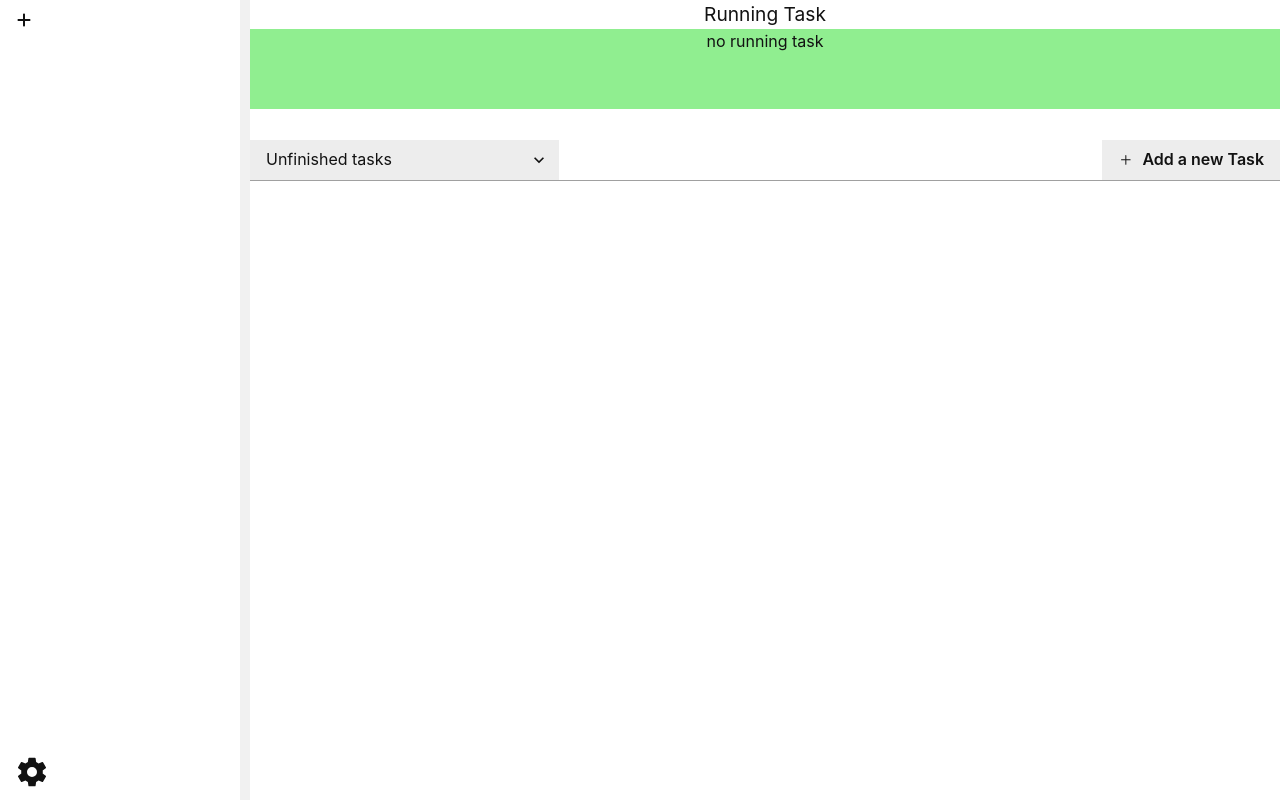
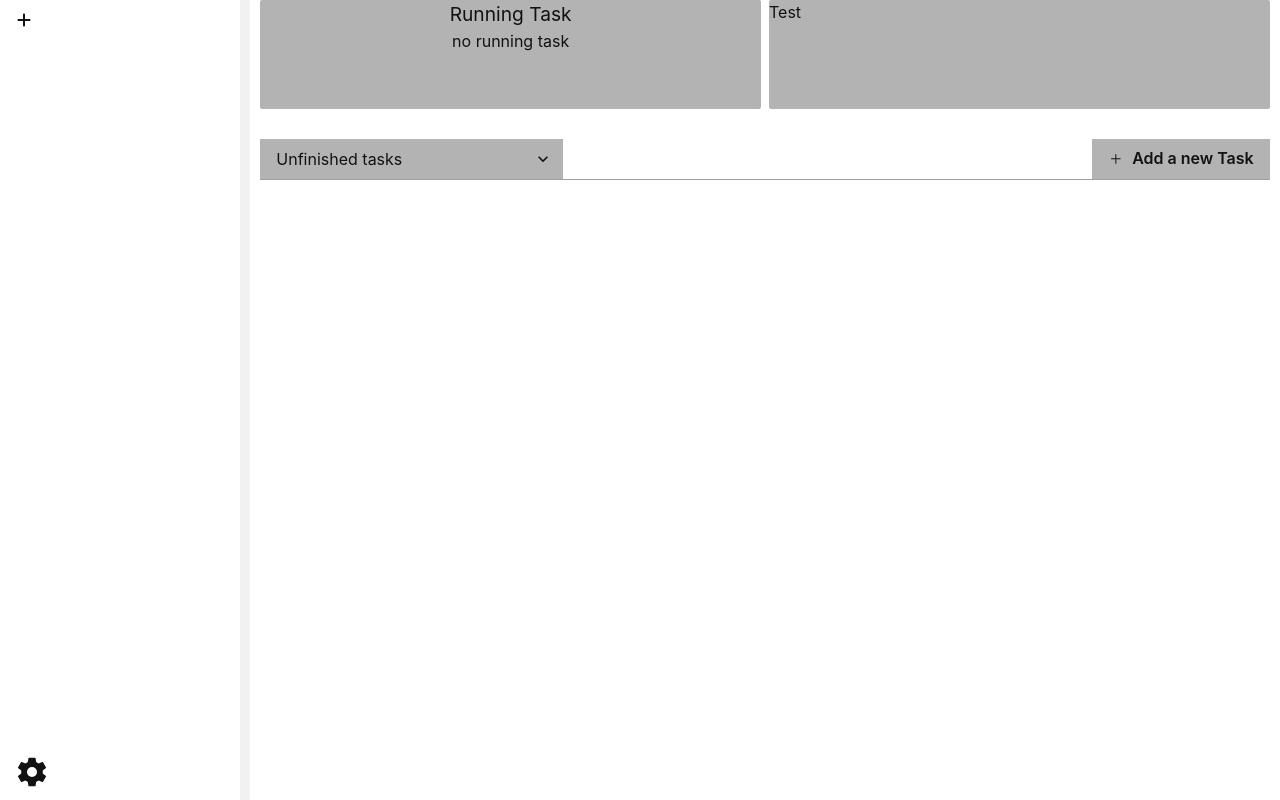
Before and after one commit to mostafa-fallaha/tauri-personal-task-manager, a React (Vite) app: page / in a window 1280 px wide. Built offline with nearby package versions, Linux system fonts and the light colour scheme.

Commit message:
build for v1.0.10

```diff
--- a/src-tauri/tauri.conf.json
+++ b/src-tauri/tauri.conf.json
@@ -7,7 +7,7 @@
   },
   "package": {
     "productName": "personaltaskmanager",
-    "version": "1.0.9"
+    "version": "1.0.10"
   },
   "tauri": {
     "allowlist": {
--- a/src/components/tasks/NavBar.tsx
+++ b/src/components/tasks/NavBar.tsx
@@ -6,14 +6,10 @@ import {
   Text,
   useDisclosure,
 } from "@chakra-ui/react";
-// import { useState } from "react";
-// import { Link, Outlet } from "react-router-dom";
 import Task from "../../interfaces/Task";
 import { RootState } from "../../state/store";
 import { useSelector } from "react-redux";
-// import TaskBox from "./TaskBox";
 import RunningTaskBox from "./RunningTaskBox";
-// import ColorSwitch from "./ColorSwitch";
 import { GoPlus } from "react-icons/go";
 import InputTaskModal from "./InputTaskModal";
 
@@ -28,49 +24,33 @@ function NavBar({ changeTaskStat }: Props) {
   );
 
   const { isOpen, onOpen, onClose } = useDisclosure();
-  // const [isInF, setIsInF] = useState(false);
   return (
-    <Box width={"100%"}>
-      {/* <Link to="/">
-        <Button
-          width={"50%"}
-          background={"none"}
-          borderRadius={0}
-          borderRight={"1px"}
-          fontSize={isInF ? "1.2rem" : "1.5rem"}
-          onClick={() => setIsInF(false)}
-        >
-          Unfinished
-        </Button>
-      </Link>
+    <Box marginLeft={"1%"} marginRight={"1%"}>
+      <Box width={"100%"} display={"flex"} gap={2}>
+        {/* =============== Running Task =========================================== */}
 
-      <Link to="/finished">
-        <Button
-          width={"50%"}
-          background={"none"}
-          borderRadius={0}
-          borderLeft={"1px"}
-          fontSize={isInF ? "1.5rem" : "1.2rem"}
-          onClick={() => setIsInF(true)}
-        >
-          Finished
-        </Button>
-      </Link> */}
-      <Text
-        fontSize={"1.2rem"}
-        // marginTop={"3%"}
-        alignSelf={"center"}
-        textAlign={"center"}
-      >
+        <Box width={"50%"} backgroundColor={"#b3b3b3"} borderRadius={"2px"}>
+          <Text fontSize={"1.2rem"} alignSelf={"center"} textAlign={"center"}>
             Running Task
           </Text>
-      <Box height={"10svh"} backgroundColor={"lightgreen"}>
+          <Box height={"10svh"}>
             {curRunTask === undefined ? (
               <Text textAlign={"center"}>no running task</Text>
             ) : (
               <RunningTaskBox task={curRunTask} key={curRunTask.id} />
             )}
           </Box>
+          <InputTaskModal isOpen={isOpen} onClose={onClose} />
+        </Box>
+
+        {/* =============== All Tasks Details =========================================== */}
+
+        <Box width={"50%"} backgroundColor={"#b3b3b3"} borderRadius={"2px"}>
+          Test
+        </Box>
+      </Box>
+
+      {/* =============== Tasks Functions =========================================== */}
 
       <HStack
         display={"flex"}
@@ -78,8 +58,7 @@ function NavBar({ changeTaskStat }: Props) {
         justifyContent={"space-between"}
       >
         <Select
-          // variant={"flushed"}
-          backgroundColor={"#ededed"}
+          backgroundColor={"#b3b3b3"}
           borderRadius={0}
           border={0}
           width={"30%"}
@@ -96,16 +75,17 @@ function NavBar({ changeTaskStat }: Props) {
 
           <option value="Finished">Finished tasks</option>
         </Select>
-        <Button onClick={() => onOpen()} borderRadius={0}>
+        <Button
+          onClick={() => onOpen()}
+          borderRadius={0}
+          backgroundColor={"#b3b3b3"}
+        >
           <HStack display={"flex"} justifyContent={"center"}>
             <GoPlus />
             <Text>Add a new Task</Text>
           </HStack>
         </Button>
       </HStack>
-      <InputTaskModal isOpen={isOpen} onClose={onClose} />
-      {/* <Outlet /> */}
-      {/* <ColorSwitch /> */}
     </Box>
   );
 }
--- a/src/components/tasks/TaskBox.tsx
+++ b/src/components/tasks/TaskBox.tsx
@@ -8,12 +8,11 @@ import MenuComponent from "./MenuComponent";
 
 interface Props {
   task: Task;
-  index: number;
 }
 
 // check point 3
 
-function TaskBox({ task, index }: Props) {
+function TaskBox({ task }: Props) {
   const dispatch = useDispatch<AppDispatch>();
 
   return (
--- a/src/components/tasks/UnfinishedTasks.tsx
+++ b/src/components/tasks/UnfinishedTasks.tsx
@@ -1,6 +1,5 @@
 import { Box } from "@chakra-ui/react";
 import TaskBox from "./TaskBox";
-// import { Task } from "../interfaces/Task";
 import { useSelector } from "react-redux";
 import { RootState } from "../../state/store";
 
@@ -17,19 +16,16 @@ function UnfinishedTasks({ taskStatus }: Props) {
   );
   return (
     <Box
-      width={"100%"}
-      // backgroundColor={"#fcfcfc"}
-      // display={"flex"}
-      // flexWrap={"wrap"}
-      marginTop={"0%"}
-      // justifyContent={"center"}
-      // height={"60svh"}
+      marginTop={"%"}
       overflowY={"auto"}
-      // borderBottom={"1px solid #a0a0a0"}
+      marginLeft={"1%"}
+      marginRight={"1%"}
       borderTop={"1px solid #a0a0a0"}
+      backgroundColor={"#b3b3b3"}
+      borderRadius={"2px"}
     >
-      {tasks.map((task, index) => (
-        <TaskBox task={task} index={index} key={task.id} />
+      {tasks.map((task) => (
+        <TaskBox task={task} key={task.id} />
       ))}
     </Box>
   );
```
Also changed, not shown: src/components/tasks/FinishedTasks.tsx (+7 -10 lines). Lines whose indentation alone changed are shown as unchanged.
